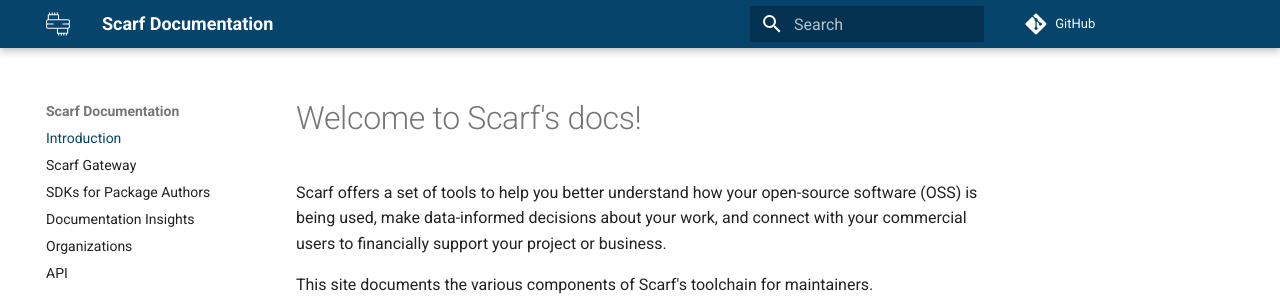
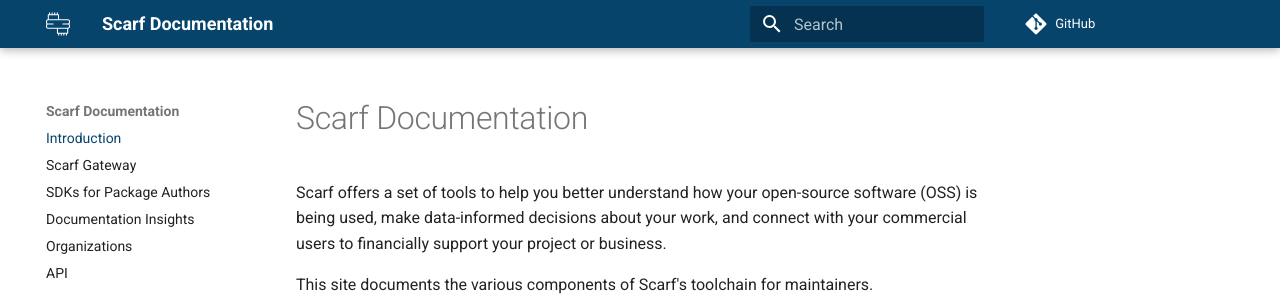
Before and after one commit to scarf-sh/docs, an MkDocs documentation site: the page built from docs/index.md, in a window 1280 px wide. Shown: the top 296 px of the page. Built offline with MkDocs 1.6.1 and Material for MkDocs 9.7.7, drawn with Linux system fonts in a browser that asks for light colours; comment, search, counter and statistics services are not loaded.

Commit message:
Header update

```diff
--- a/docs/index.md
+++ b/docs/index.md
@@ -1,4 +1,4 @@
-# Welcome to Scarf's docs!
+# Scarf Documentation
 
 Scarf offers a set of tools to help you better understand how your open-source software (OSS) is being used, make data-informed decisions about your work, and connect with your commercial users to financially support your project or business.
 
```
